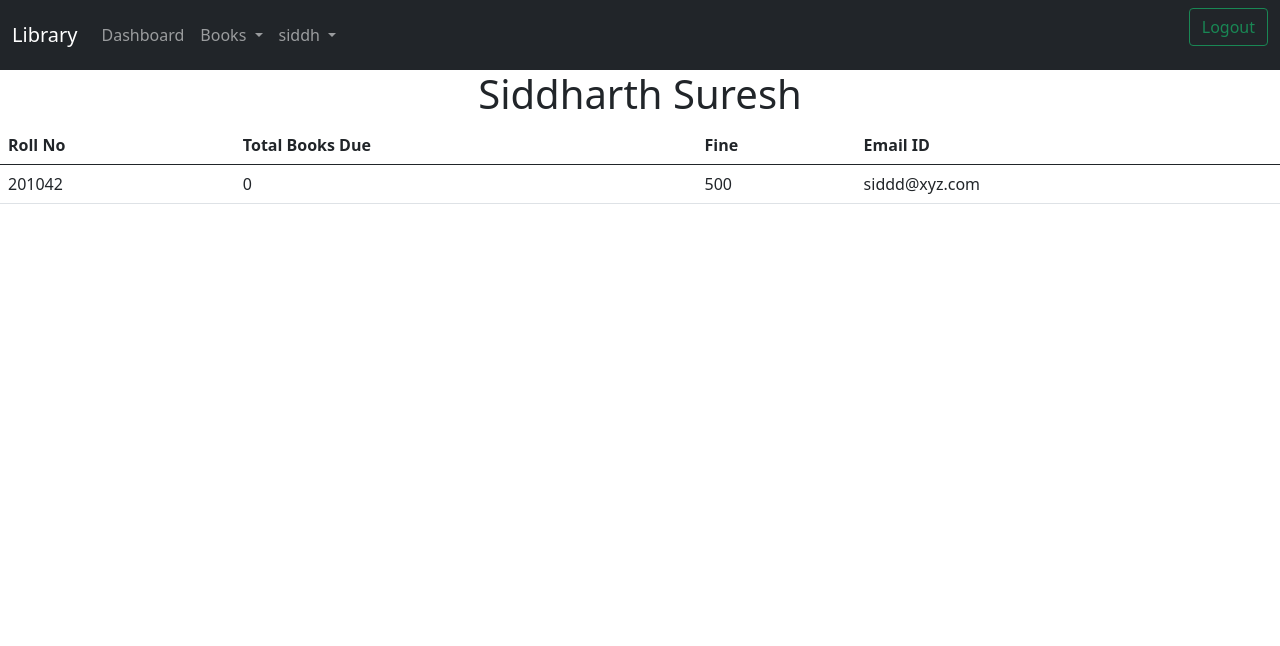
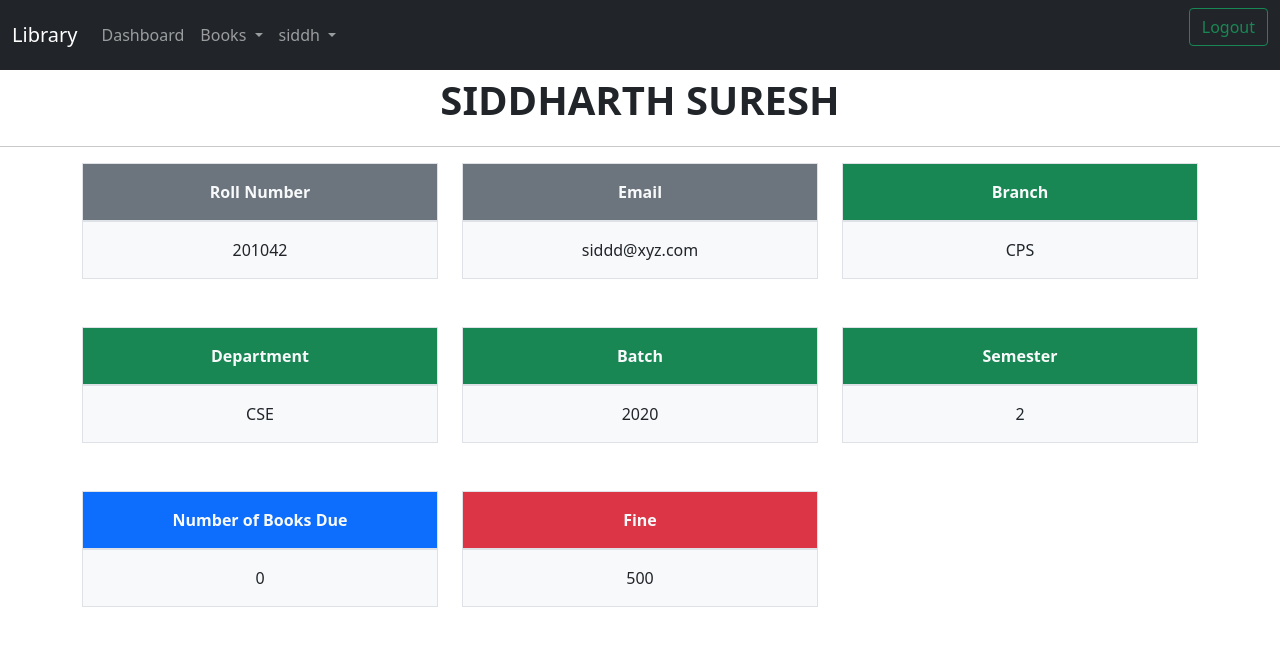
Before and after one commit to siddhsuresh/blueblack, a Django app: page /profile/ in a window 1280 px wide. Shown: the top 646 px of the page. Run offline with Django 3.2, Linux system fonts and the light colour scheme; a user stored in the database is signed in; data comes from the database, SQL or seed files in the repository; both versions use the stored data as it was after the commit.

Commit message:
Add files via upload

```diff
--- a/django_project/urls.py
+++ b/django_project/urls.py
@@ -25,6 +25,7 @@ urlpatterns = [
     path('history/', student_render_pdf_view, name='history'),
     path('addbook/', add_book_view),
     path('allbooks/', all_books_view),
+    path('search/', Search_View),
     path('profile/', Profile_view),
     path('<int:pk>/author', Author_view,  name='author'),
     path('viewissued/', get_issued_view),
--- a/library/models.py
+++ b/library/models.py
@@ -5,12 +5,12 @@ from django.db.models.signals import post_save
 from django.dispatch import receiver
 
 class Genre(models.Model):
-	name = models.CharField(max_length=200, help_text="")
+	name = models.CharField(max_length=100)
 	def __str__(self):
 		return self.name
 
 class Language(models.Model):
-    name = models.CharField(max_length=200, help_text="")
+    name = models.CharField(max_length=100)
 
     def __str__(self):
         return self.name
@@ -25,27 +25,34 @@ class Author(models.Model):
     def __str__(self):
         return self.name
 
+class Publisher(models.Model):
+    name = models.CharField(max_length=100)
+    author = models.ManyToManyField('Author')
+
+    def __str__(self):
+        return self.name
+
 class Book(models.Model):
-	title = models.CharField(max_length=200)
-	author = models.ForeignKey('Author', on_delete=models.SET_NULL, null=True)
-	summary = models.TextField(max_length=1000, help_text="Enter a brief description of the book")
-	isbn = models.CharField('ISBN', max_length=13, unique=True, help_text='')
-	genre = models.ManyToManyField(Genre, help_text="")
-	language = models.ForeignKey('Language', on_delete=models.SET_NULL, null=True)
-	total_book = models.IntegerField(default=0)
-	available_books = models.IntegerField(default=0)
+    title = models.CharField(max_length=200)
+    author = models.ForeignKey('Author', on_delete=models.SET_NULL, null=True)
+    publisher= models.ForeignKey('Publisher', on_delete=models.SET_NULL, null=True)
+    summary = models.TextField(max_length=1000, help_text="Enter a brief description of the book")
+    isbn = models.CharField('ISBN', max_length=13, unique=True, help_text='')
+    genre = models.ManyToManyField(Genre)
+    language = models.ForeignKey('Language', on_delete=models.SET_NULL, null=True)
+    total_book = models.IntegerField(default=0)
+    available_books = models.IntegerField(default=0)
 
-	class Meta:
-		ordering = ['title', 'author']
-	def display_genre(self):
-		return ', '.join(genre.name for genre in self.genre.all()[:3])
-	def __str__(self):
-		return self.title
+    class Meta:
+        ordering = ['title', 'author']
+    def display_genre(self):
+        return ', '.join(genre.name for genre in self.genre.all()[:3])
+    def __str__(self):
+        return self.title
 
 
 class BookIndividual(models.Model):
-    id = models.UUIDField(primary_key=True, default=uuid.uuid4,
-                          help_text="")
+    id = models.UUIDField(primary_key=True, default=uuid.uuid4)
     book = models.ForeignKey('Book', on_delete=models.CASCADE, null=True)
     edition = models.IntegerField(default=0)
     LOAN_STATUS = ( ('o', 'Not Available'), ('a', 'Available'))
@@ -72,21 +79,21 @@ class ReturnBook(models.Model):
         return self.borrowed_book.student.name+" has returned "+self.borrowed_book.borrowed_book.book.title+" on "+str(self.actual_return_date)
 
 class Student(models.Model):
-	user = models.OneToOneField(User, on_delete=models.CASCADE)
-	roll_no = models.CharField(max_length=10)
-	name = models.CharField(max_length=20)
-	branch = models.CharField(max_length=3)
-	DEPT = ( ('1', 'CSE'), ('2', 'ECE'), ('3','EEE'),('4','ME'))
-	department = models.CharField(max_length=1, choices=DEPT, blank=True, default='1', help_text='Choose your department')
-	BAT = (('1','2017'),('2','2018'),('3','2019'),('4','2020'))
-	batch = models.CharField(max_length=1, choices=BAT, blank=True, default='4', help_text="Choose your batch")
-	SEM = (('1','1'),('2','2'),('3','3'),('4','4'),('5','5'),('6','6'),('7','7'),('8','8'))
-	semester = models.CharField(max_length=1, choices=SEM, blank=True, default='1',help_text="Choose you semester")
-	total_books_due=models.IntegerField(default=0)
-	fine = models.IntegerField(default=0)
-	email=models.EmailField()
-	def __str__(self):
-		return str(self.roll_no)
+    user = models.OneToOneField(User, on_delete=models.CASCADE)
+    roll_no = models.CharField(max_length=10)
+    name = models.CharField(max_length=20)
+    branch = models.CharField(max_length=3)
+    DEPT = ( ('1', 'CSE'), ('2', 'ECE'), ('3','EEE'),('4','ME'))
+    department = models.CharField(max_length=1, choices=DEPT, blank=True, default='1', help_text='Choose your department')
+    BAT = (('1','2017'),('2','2018'),('3','2019'),('4','2020'))
+    batch = models.CharField(max_length=1, choices=BAT, blank=True, default='4', help_text="Choose your batch")
+    SEM = (('1','1'),('2','2'),('3','3'),('4','4'),('5','5'),('6','6'),('7','7'),('8','8'))
+    semester = models.CharField(max_length=1, choices=SEM, blank=True, default='1',help_text="Choose you semester")
+    total_books_due=models.IntegerField(default=0)
+    fine = models.IntegerField(default=0)
+    email=models.EmailField()
+    def __str__(self):
+        return str(self.roll_no)
 """
 def create_profile(sender, **kwargs):
     user = kwargs["instance"]
--- a/library/templates/allbooks.html
+++ b/library/templates/allbooks.html
@@ -26,8 +26,7 @@
 	            <li><a class="dropdown-item" href="/allbooks">All Books</a></li>
 	            <li><hr class="dropdown-divider"></li>
 	            {% if user.is_authenticated %}
-	            <li><a class="dropdown-item" href="#">Issue Book</a></li>
-	            <li><a class="dropdown-item" href="#">Return Book</a></li>
+				<li><a class="dropdown-item" href="/search">Search Books</a></li>
 	            {% endif %}
 	          </ul>
 	        </li>
--- a/library/templates/author.html
+++ b/library/templates/author.html
@@ -26,8 +26,7 @@
 	            <li><a class="dropdown-item" href="/allbooks">All Books</a></li>
 	            <li><hr class="dropdown-divider"></li>
 	            {% if user.is_authenticated %}
-	            <li><a class="dropdown-item" href="#">Issue Book</a></li>
-	            <li><a class="dropdown-item" href="#">Return Book</a></li>
+	            <li><a class="dropdown-item" href="/search">Issue Book</a></li>
 	            {% endif %}
 	          </ul>
 	        </li>
--- a/library/templates/books.html
+++ b/library/templates/books.html
@@ -26,8 +26,7 @@
 	            <li><a class="dropdown-item" href="/allbooks">All Books</a></li>
 	            <li><hr class="dropdown-divider"></li>
 	            {% if user.is_authenticated %}
-	            <li><a class="dropdown-item" href="#">Issue Book</a></li>
-	            <li><a class="dropdown-item" href="#">Return Book</a></li>
+	            <li><a class="dropdown-item" href="/search">Search Books</a></li>
 	            {% endif %}
 	          </ul>
 	        </li>
@@ -72,7 +71,7 @@
   			<tr>
   				<th> {{ data.id }} </th>
   				<th> {{ data.edition }} </th>
-  				<th> {{ data.status }} </th>
+  				<th> {{ data.get_status_display }} </th>
   				<th><form action="{% url 'book_issue' pk=data.id %}" class="d-flex">
 	        	<button class="btn btn-outline-primary" type="submit">Issue</button>
 	      		</form></th>
--- a/library/templates/profile.html
+++ b/library/templates/profile.html
@@ -26,8 +26,7 @@
 	            <li><a class="dropdown-item" href="/allbooks">All Books</a></li>
 	            <li><hr class="dropdown-divider"></li>
 	            {% if user.is_authenticated %}
-	            <li><a class="dropdown-item" href="#">Issue Book</a></li>
-	            <li><a class="dropdown-item" href="#">Return Book</a></li>
+	            <li><a class="dropdown-item" href="/search">Issue Book</a></li>
 	            {% endif %}
 	          </ul>
 	        </li>
@@ -56,22 +55,44 @@
 	    </div>
 	  </div>
 	</nav>
-	<h1><center>{{student.name}}</center></h1>
-		<table class="table table-hover">
-		    <thead>
-    			<th scope="row">Roll No</th>
-      			<th scope="row">Total Books Due</th>
-      			<th scope="row">Fine</th>
-      			<th scope="row">Email ID</th>
-    		</tr>
-  		</thead>
-  		<tbody>
-      			<td scope="row">{{student.roll_no}}</th>
-      		    <td scope="row">{{student.total_books_due}}</th>
-      			<td scope="row">{{student.fine}}</th>
-      			<td scope="row">{{student.email}}</th>
-		</tbody>
-	</table>
+	<p class="fs-1 text-uppercase fw-bolder text-center">{{student.name}}</p>
+	<hr>
+	<div class="container overflow-hidden">
+	  <div class="row gy-5 text-center">
+	    <div class="col-4">
+	      <div class="p-3 border bg-secondary text-light fw-bold">Roll Number</div>
+	      <div class="p-3 border bg-light ">{{student.roll_no}}</div>
+	    </div>
+	    <div class="col-4">
+	    	<div class="p-3 border bg-secondary text-light fw-bold">Email</div>
+	      <div class="p-3 border bg-light">{{student.email}}</div>
+	    </div>
+	    <div class="col-4">
+	    	<div class="p-3 border bg-success text-light fw-bold">Branch</div>
+	      <div class="p-3 border bg-light">{{student.branch}}</div>
+	    </div>
+	    <div class="col-4">
+	    	<div class="p-3 border bg-success text-light fw-bold">Department</div>
+	      <div class="p-3 border bg-light">{{student.get_department_display}}</div>
+	    </div>
+	    <div class="col-4">
+	    	<div class="p-3 border bg-success text-light fw-bold">Batch</div>
+	      <div class="p-3 border bg-light">{{student.get_batch_display}}</div>
+	    </div>
+	    <div class="col-4">
+	    	<div class="p-3 border bg-success text-light fw-bold">Semester</div>
+	      <div class="p-3 border bg-light">{{student.get_semester_display}}</div>
+	    </div>
+	    <div class="col-4">
+	    	<div class="p-3 border bg-primary text-light fw-bold">Number of Books Due</div>
+	      <div class="p-3 border bg-light">{{student.total_books_due}}</div>
+	    </div>
+	    <div class="col-4">
+	    	<div class="p-3 border bg-danger text-light fw-bold">Fine</div>
+	      <div class="p-3 border bg-light">{{student.fine}}</div>
+	    </div>
+	  </div>
+	</div>
 	<script src="https://cdn.jsdelivr.net/npm/bootstrap@5.0.0-beta3/dist/js/bootstrap.bundle.min.js" integrity="sha384-JEW9xMcG8R+pH31jmWH6WWP0WintQrMb4s7ZOdauHnUtxwoG2vI5DkLtS3qm9Ekf" crossorigin="anonymous"></script>
 	</body>
 </html>
--- a/library/templates/viewissued.html
+++ b/library/templates/viewissued.html
@@ -26,8 +26,7 @@
 	            <li><a class="dropdown-item" href="/allbooks">All Books</a></li>
 	            <li><hr class="dropdown-divider"></li>
 	            {% if user.is_authenticated %}
-	            <li><a class="dropdown-item" href="#">Issue Book</a></li>
-	            <li><a class="dropdown-item" href="#">Return Book</a></li>
+	            <li><a class="dropdown-item" href="/search">Search Books</a></li>
 	            {% endif %}
 	          </ul>
 	        </li>
--- a/library/views.py
+++ b/library/views.py
@@ -30,6 +30,21 @@ def Author_view(request,pk):
     author=Author.objects.get(id=pk)
     books=Book.objects.filter(author=author)
     return render(request, "author.html", locals())
+
+@login_required(redirect_field_name='dashboard')
+def Search_View(request):
+	flag=False
+	if request.method=='POST':
+		flag=True
+		search = request.POST.get('search')
+		book_count=Book.objects.filter(title__contains=search).count()
+		author_count=Author.objects.filter(name__contains=search).count()
+		if book_count>0:
+			books=Book.objects.filter(title__contains=search)
+		if author_count>0:
+			authors=Author.objects.filter(name__contains=search)
+
+	return render(request, "search.html", locals())
 
 @login_required(redirect_field_name='dashboard')
 def get_issued_view(request):
```
Also changed, not shown: django_project/settings.py (+9 -0 lines), library/admin.py (+8 -1 lines), library/templates/Dashboard.html (+5 -4 lines), library/templates/search.html (added, +140 -0 lines), db.sqlite3, library/migrations/0005_auto_20210514_1450.py (added), library/migrations/0006_alter_publisher_author.py (added).
